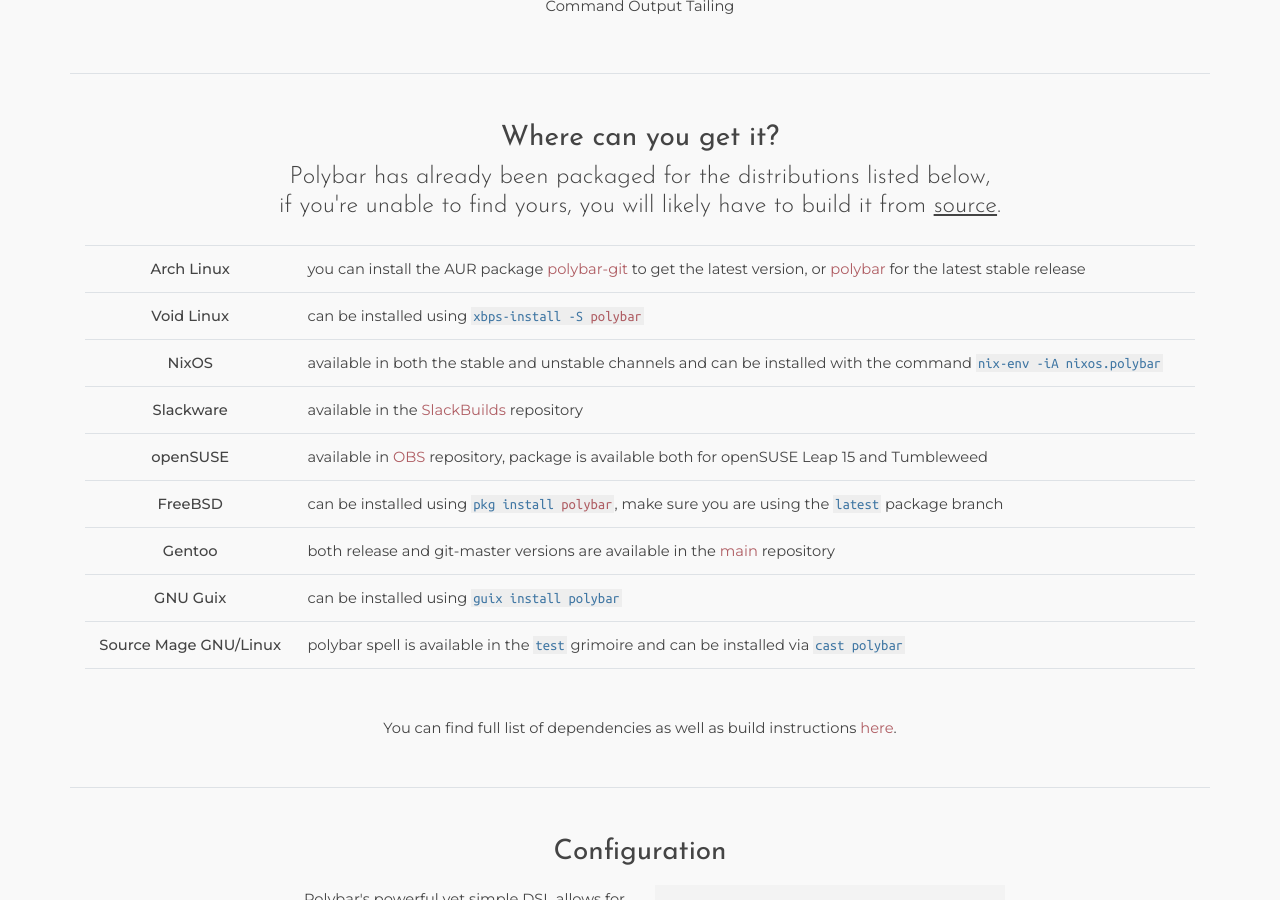
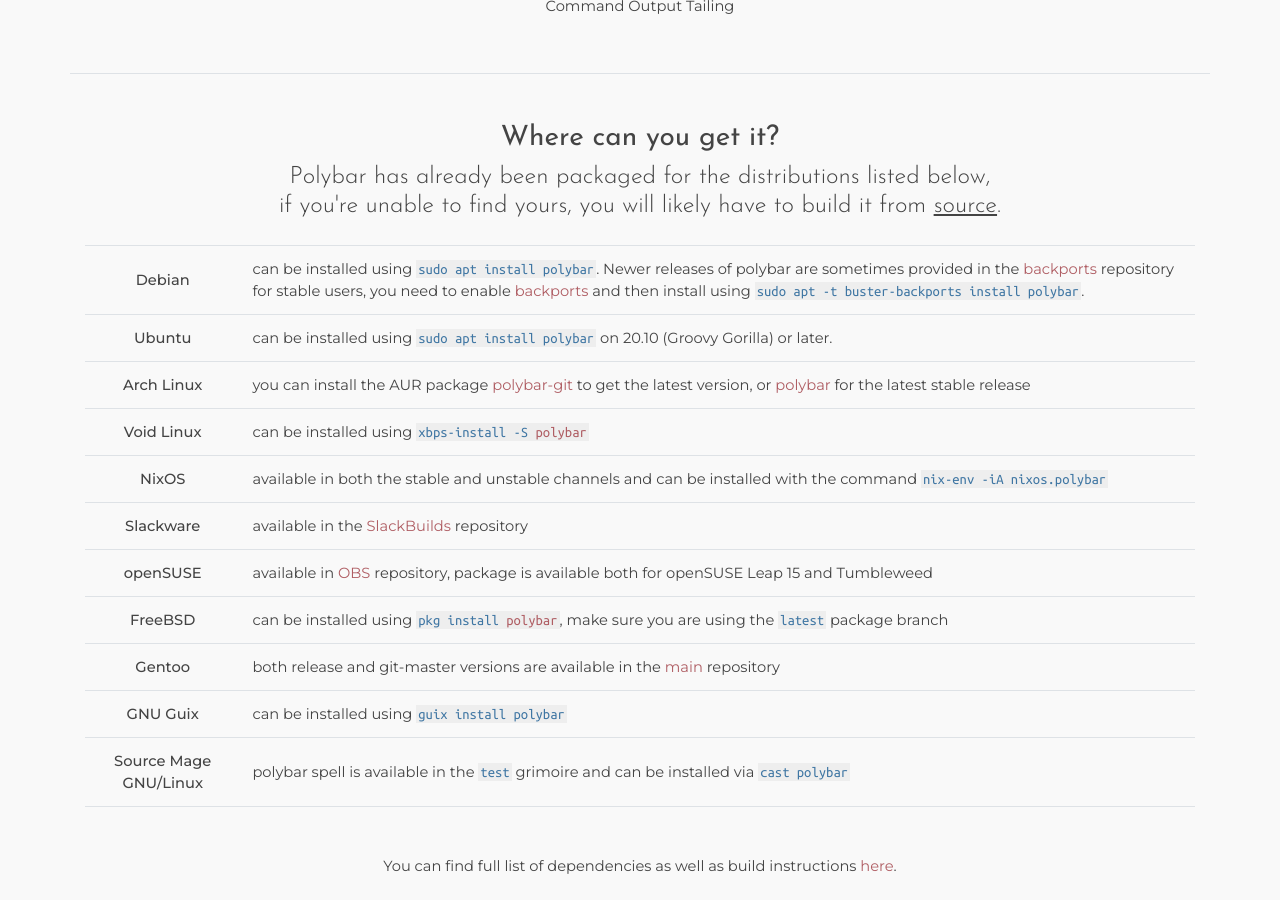
Before and after one commit to polybar/polybar.github.io, a Jekyll site: the page built from index.html, in a window 1280 px wide and 900 px high, scrolled down 1628 px. Built offline with Jekyll 4.4.1, drawn with Linux system fonts in a browser that asks for light colours; nearby versions of some CDN libraries; some web fonts are replaced.

Commit message:
Add Debian and Ubuntu's installation instructions (#25)

```diff
--- a/_data/installation.yml
+++ b/_data/installation.yml
@@ -1,3 +1,14 @@
+- distro: Debian
+  instructions: >
+    can be installed using `sudo apt install polybar`.
+    Newer releases of polybar are sometimes provided in the [backports](https://wiki.debian.org/Backports)
+    repository for stable users, you need to enable [backports](https://wiki.debian.org/Backports) and then
+    install using `sudo apt -t buster-backports install polybar`.
+
+- distro: Ubuntu
+  instructions: >
+    can be installed using `sudo apt install polybar` on 20.10 (Groovy Gorilla) or later.
+
 - distro: Arch Linux
   instructions: >
     you can install the AUR package [polybar-git](https://aur.archlinux.org/packages/polybar-git/)
```
